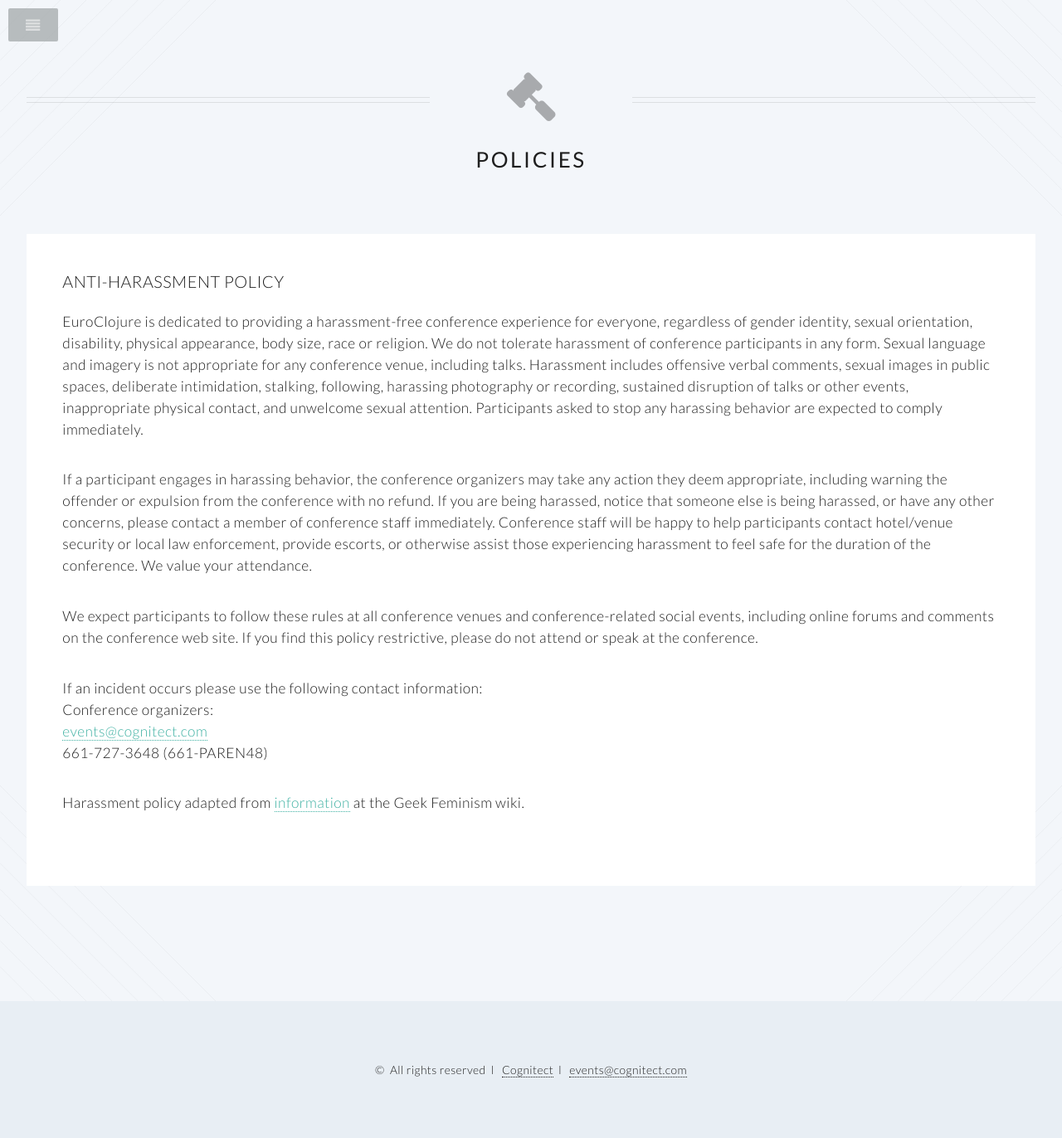
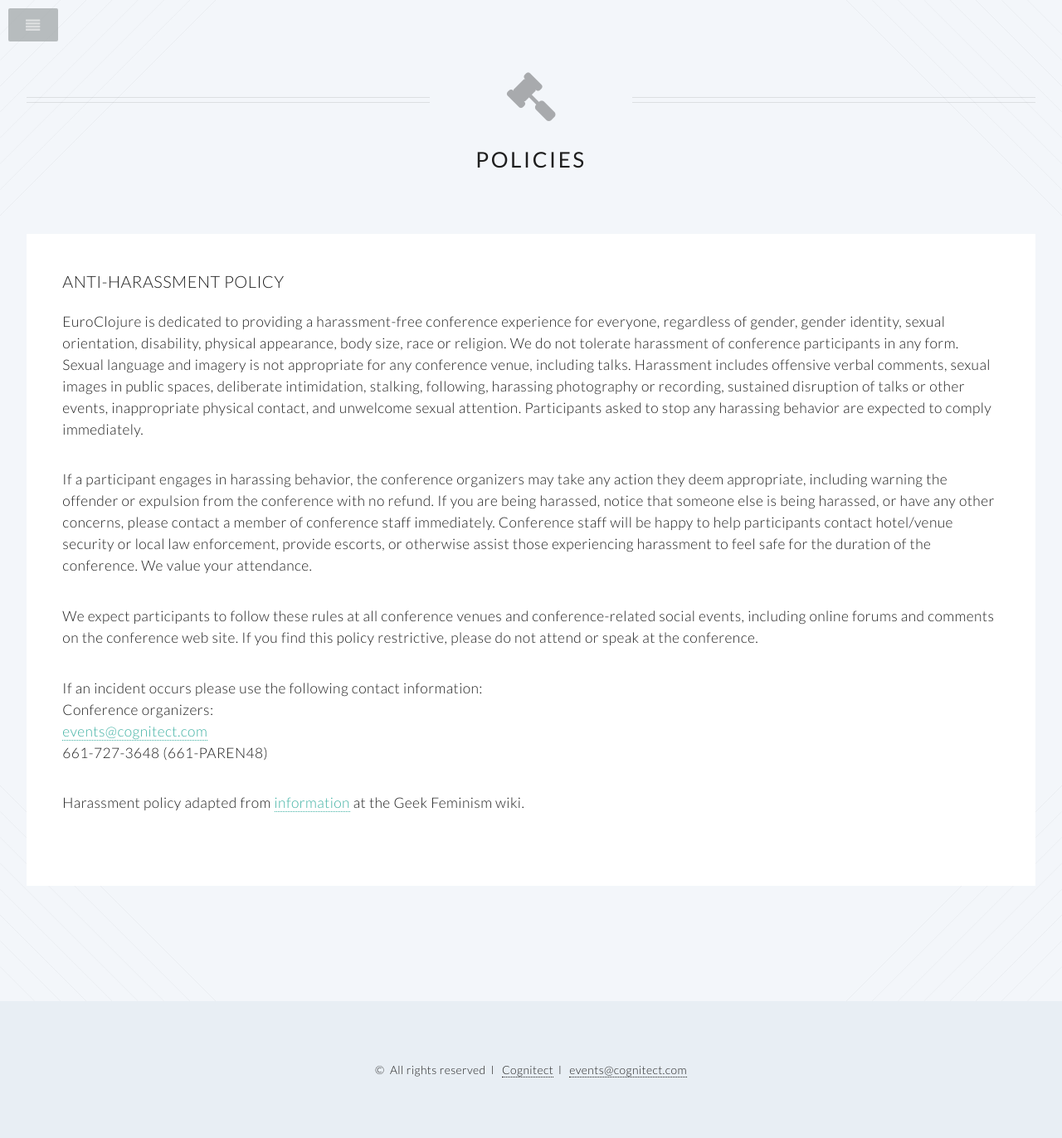
Before and after one commit to euroclojureorg/euroclojureorg.github.io, a Jekyll site: the page built from policies.html, in a window 1280 px wide. Shown: the whole page at 83% size. Built offline with Jekyll 4.4.1, drawn with Linux system fonts in a browser that asks for light colours.

Commit message:
update policies

```diff
--- a/policies.html
+++ b/policies.html
@@ -20,7 +20,7 @@
 <header>
 		  <h3>Anti-Harassment Policy</h3>
 									</header>
-									<p>EuroClojure is dedicated to providing a harassment-free conference experience for everyone, regardless of gender identity, sexual orientation, disability, physical appearance, body size, race or religion. We do not tolerate harassment of conference participants in any form. Sexual language and imagery is not appropriate for any conference venue, including talks. Harassment includes offensive verbal comments, sexual images in public spaces, deliberate intimidation, stalking, following, harassing photography or recording, sustained disruption of talks or other events, inappropriate physical contact, and unwelcome sexual attention. Participants asked to stop any harassing behavior are expected to comply immediately.</p>
+									<p>EuroClojure is dedicated to providing a harassment-free conference experience for everyone, regardless of gender, gender identity, sexual orientation, disability, physical appearance, body size, race or religion. We do not tolerate harassment of conference participants in any form. Sexual language and imagery is not appropriate for any conference venue, including talks. Harassment includes offensive verbal comments, sexual images in public spaces, deliberate intimidation, stalking, following, harassing photography or recording, sustained disruption of talks or other events, inappropriate physical contact, and unwelcome sexual attention. Participants asked to stop any harassing behavior are expected to comply immediately.</p>
 									<p>If a participant engages in harassing behavior, the conference organizers may take any action they deem appropriate, including warning the offender or expulsion from the conference with no refund. If you are being harassed, notice that someone else is being harassed, or have any other concerns, please contact a member of conference staff immediately. Conference staff will be happy to help participants contact hotel/venue security or local law enforcement, provide escorts, or otherwise assist those experiencing harassment to feel safe for the duration of the conference. We value your attendance.</p>
 									<p>We expect participants to follow these rules at all conference venues and conference-related social events, including online forums and comments on the conference web site. If you find this policy restrictive, please do not attend or speak at the conference.&nbsp; </p>
 									<p>If an incident occurs please use the following contact information: <br>
```
